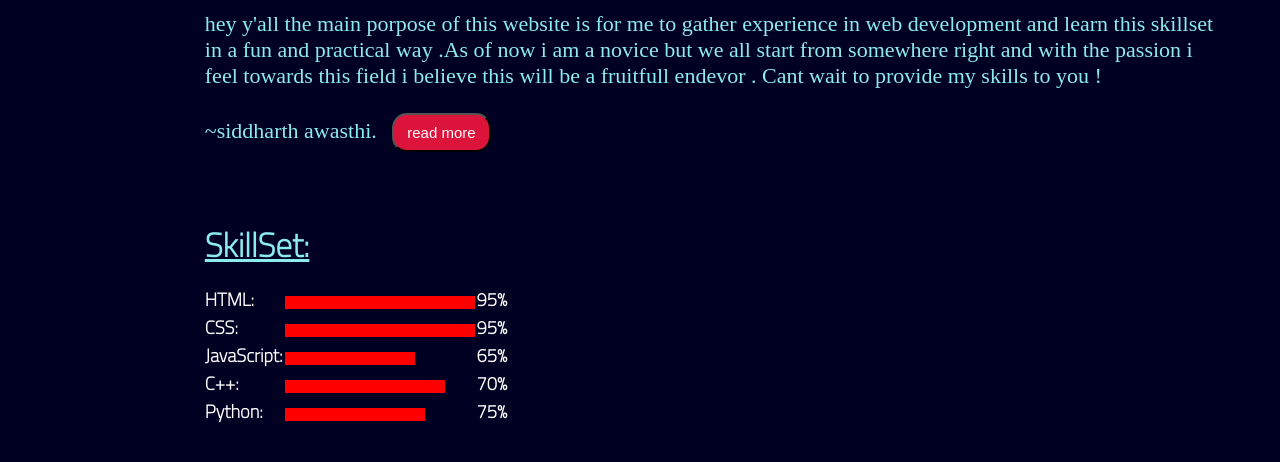
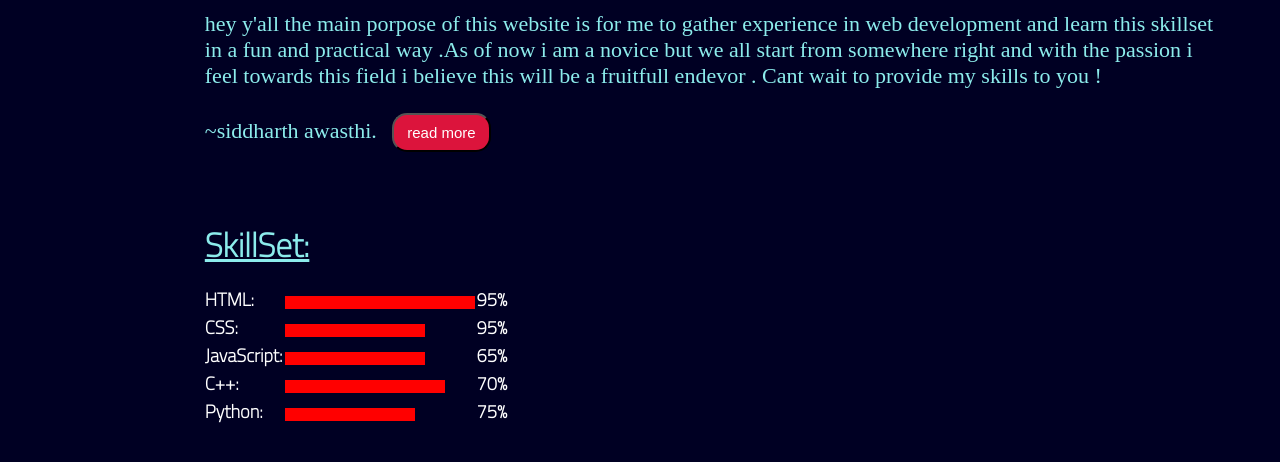
Before and after one commit to siddharth-awasthi/centralhub.github.io, a plain HTML site: page intro.html in a window 1280 px wide. Shown: the part 272-734 px from the top of the page. Drawn offline with nearby package versions, Linux system fonts and the light colour scheme; a web font is replaced by a local one.

Commit message:
Update style.css

```diff
--- a/style.css
+++ b/style.css
@@ -150,7 +150,7 @@ body{
 }
 
 #css {
-    width: 190px;
+    width: 140px;
     height: 13px;
     background-color: red;
     margin: 15px;
@@ -168,7 +168,7 @@ body{
 }
 
 #js {
-    width: 130px;
+    width: 140px;
     height: 13px;
     background-color: red;
     margin: 15px;
@@ -177,7 +177,7 @@ body{
 }
 
 #python {
-    width: 140px;
+    width: 130px;
     height: 13px;
     background-color: red;
     margin: 15px;
```
